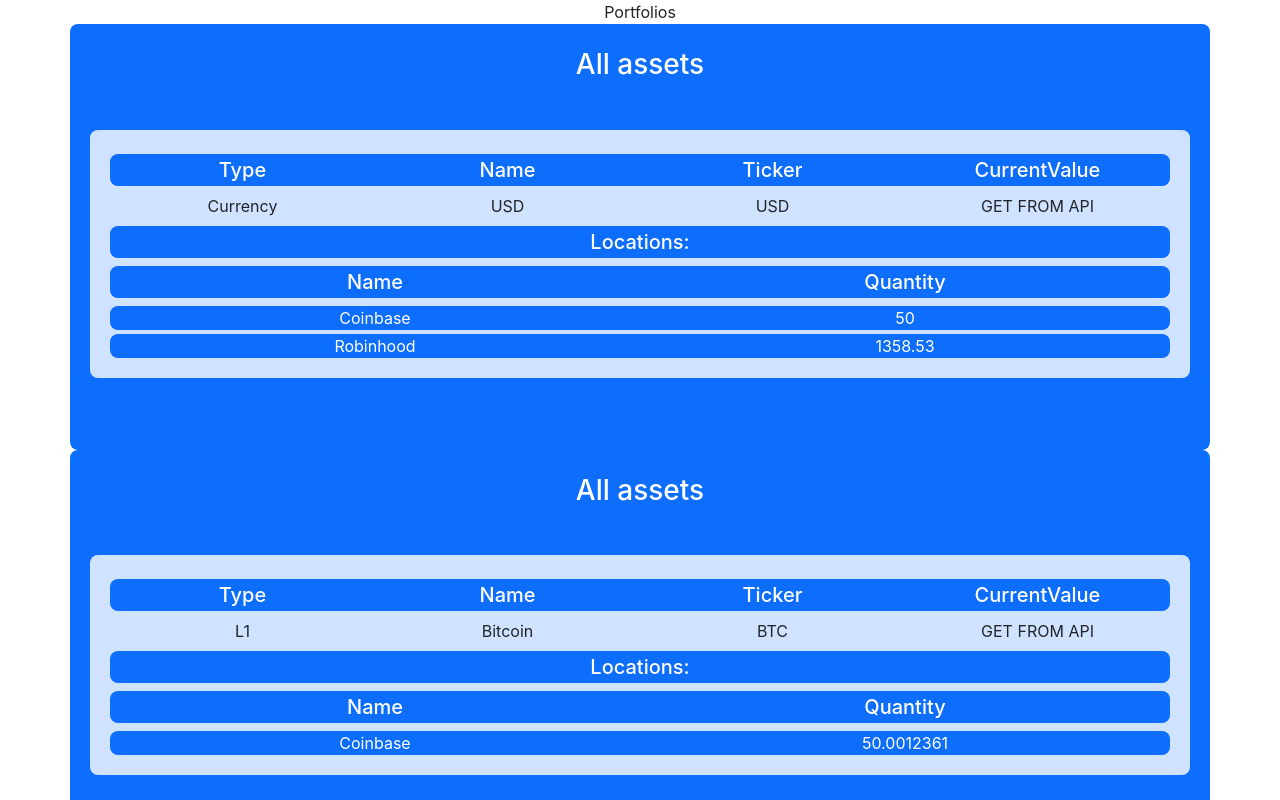
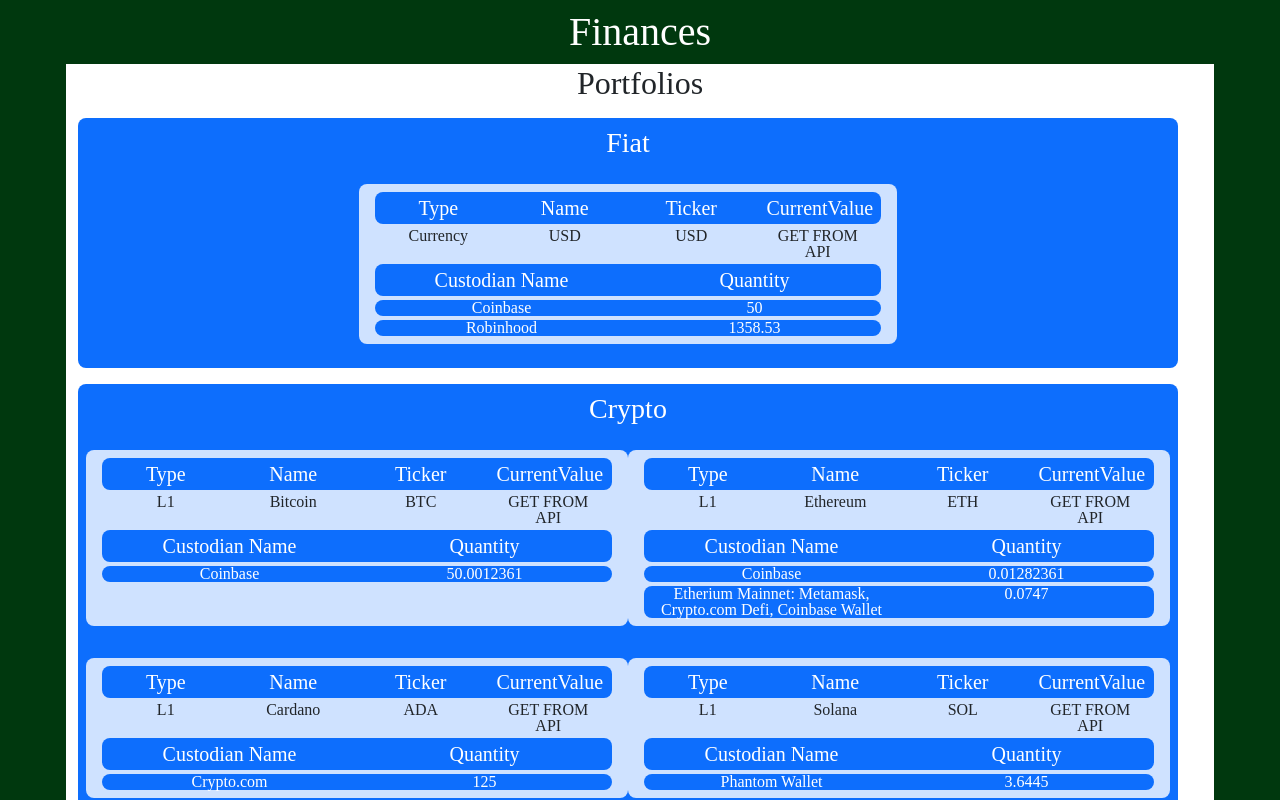
Before and after one commit to kqarlos/finance, a React (Create React App) app in the folder client/: page / in a window 1280 px wide. Shown: the top 800 px of the page. Built offline with nearby package versions, Linux system fonts and the light colour scheme.

Commit message:
added reset.css. Styled assets in cards

```diff
--- a/client/src/App.css
+++ b/client/src/App.css
@@ -1,38 +1,4 @@
 .App {
+  background-color: rgb(0, 56, 14);
   text-align: center;
 }
-
-.App-logo {
-  height: 40vmin;
-  pointer-events: none;
-}
-
-@media (prefers-reduced-motion: no-preference) {
-  .App-logo {
-    animation: App-logo-spin infinite 20s linear;
-  }
-}
-
-.App-header {
-  background-color: #282c34;
-  min-height: 100vh;
-  display: flex;
-  flex-direction: column;
-  align-items: center;
-  justify-content: center;
-  font-size: calc(10px + 2vmin);
-  color: white;
-}
-
-.App-link {
-  color: #61dafb;
-}
-
-@keyframes App-logo-spin {
-  from {
-    transform: rotate(0deg);
-  }
-  to {
-    transform: rotate(360deg);
-  }
-}
--- a/client/src/components/Asset/asset.js
+++ b/client/src/components/Asset/asset.js
@@ -35,46 +35,36 @@
 
     return (
 
-        <div className="row bg-primary-subtle py-3 my-5 mx-2 rounded-3">
-            <div className="col">
+        <div className="col-sm-6 bg-primary-subtle py-1 my-3 rounded-3">
 
-                <div className="row m-2 py-1 bg-primary text-white h5 rounded-3">
+            <div className="row m-1 py-1 bg-primary text-white h5 rounded-3">
                 <div className="col-3">Type</div>
                 <div className="col-3">Name</div>
                 <div className="col-3">Ticker</div>
                 <div className="col-3">CurrentValue</div>
             </div>
 
-                <div className="row m-2">
+            <div className="row m-1">
                 <div className="col-3">{asset.type}</div>
                 <div className="col-3">{asset.name}</div>
                 <div className="col-3">{asset.tkr}</div>
                 <div className="col-3">GET FROM API</div>
             </div>
 
-                <div className="row m-2 py-1 bg-primary text-white h5 rounded-3">
-                    <div className="col-12" onClick={toggleTxn}>Locations:</div>
+            <div className="row m-1 py-1 bg-primary text-white h5 rounded-3" onClick={toggleTxn}>
+                <div className="col-6">Custodian Name</div>
+                <div className="col-6">Quantity</div>
             </div>
 
             {data.displayLocations ?
-                    <>
-                        <div className="row m-2 py-1 bg-primary text-white h5 rounded-3">
-                            <div className="col">Name</div>
-                            <div className="col">Quantity</div>
-
-                        </div>
-                        {asset.locations.map((location, i) => {
+                asset.locations.map((location, i) => {
                     return (
-
-                                <div className="row bg-primary text-white mx-2 my-1 rounded-3" key={i}>
+                        <div className="row bg-primary text-white m-1 rounded-3" key={i}>
                             <div className="col">{location.name}</div>
                             <div className="col">{location.qty}</div>
-
-
                         </div>
                     );
-                        })}
-                    </> : <></>}
+                }) : <></>}
 
 
             {/* <div className="row m-2 py-1 bg-primary text-white h5 rounded-3">
@@ -100,7 +90,6 @@
                 </div> */}
 
         </div>
-        </div>
     );
 }
 
--- a/client/src/components/Portfolio/portfolio.js
+++ b/client/src/components/Portfolio/portfolio.js
@@ -6,8 +6,8 @@
 
     return (
         <>
-            <div className="container bg-primary py-4 rounded-3">
-                <div className="text-white h3">{portfolio.name}</div>
+            <div className="row justify-content-around bg-primary py-2 my-2 rounded-3">
+                <div className="text-white h3">Fiat</div>
                 {portfolio.fiat.map((n, i) => {
                     return (
                         <Asset key={i} asset={n} />
@@ -15,8 +15,8 @@
                     );
                 })}
             </div>
-            <div className="container bg-primary py-4 rounded-3">
-                <div className="text-white h3">{portfolio.name}</div>
+            <div className="row justify-content-between bg-primary p-2 my-2 rounded-3">
+                <div className="text-white h3">Crypto</div>
                 {portfolio.crypto.map((n, i) => {
                     return (
                         <Asset key={i} asset={n} />
--- a/client/src/index.css
+++ b/client/src/index.css
@@ -1,13 +1,48 @@
+/* http://meyerweb.com/eric/tools/css/reset/
+   v2.0 | 20110126
+   License: none (public domain)
+*/
+
+html, body, div, span, applet, object, iframe,
+h1, h2, h3, h4, h5, h6, p, blockquote, pre,
+a, abbr, acronym, address, big, cite, code,
+del, dfn, em, img, ins, kbd, q, s, samp,
+small, strike, strong, sub, sup, tt, var,
+b, u, i, center,
+dl, dt, dd, ol, ul, li,
+fieldset, form, label, legend,
+table, caption, tbody, tfoot, thead, tr, th, td,
+article, aside, canvas, details, embed,
+figure, figcaption, footer, header, hgroup,
+menu, nav, output, ruby, section, summary,
+time, mark, audio, video {
+	margin: 0;
+	padding: 0;
+	border: 0;
+	font-size: 100%;
+	font: inherit;
+	vertical-align: baseline;
+}
+/* HTML5 display-role reset for older browsers */
+article, aside, details, figcaption, figure,
+footer, header, hgroup, menu, nav, section {
+	display: block;
+}
 body {
-  margin: 0;
-  font-family: -apple-system, BlinkMacSystemFont, 'Segoe UI', 'Roboto', 'Oxygen',
-    'Ubuntu', 'Cantarell', 'Fira Sans', 'Droid Sans', 'Helvetica Neue',
-    sans-serif;
-  -webkit-font-smoothing: antialiased;
-  -moz-osx-font-smoothing: grayscale;
+	line-height: 1;
 }
-
-code {
-  font-family: source-code-pro, Menlo, Monaco, Consolas, 'Courier New',
-    monospace;
+ol, ul {
+	list-style: none;
 }
+blockquote, q {
+	quotes: none;
+}
+blockquote:before, blockquote:after,
+q:before, q:after {
+	content: '';
+	content: none;
+}
+table {
+	border-collapse: collapse;
+	border-spacing: 0;
+}
--- a/client/src/pages/Homepage.js
+++ b/client/src/pages/Homepage.js
@@ -8,10 +8,18 @@
 
     return (
         <>
-            <div>
+            <div className='container p-2'>
 
-                <div>Portfolios</div>
-                <Portfolio portfolio={state.finances.portfolio} />
+                <div className='h1 text-white'>Finances</div>
+
+                <div className='row px-4 bg-white'>
+
+
+                    <div className='h2'>Portfolios</div>
+                    <Portfolio portfolio={state.finances.portfolio} />
+                </div>
+
+
             </div>
 
         </>
```
Lines whose indentation alone changed are shown as unchanged.
